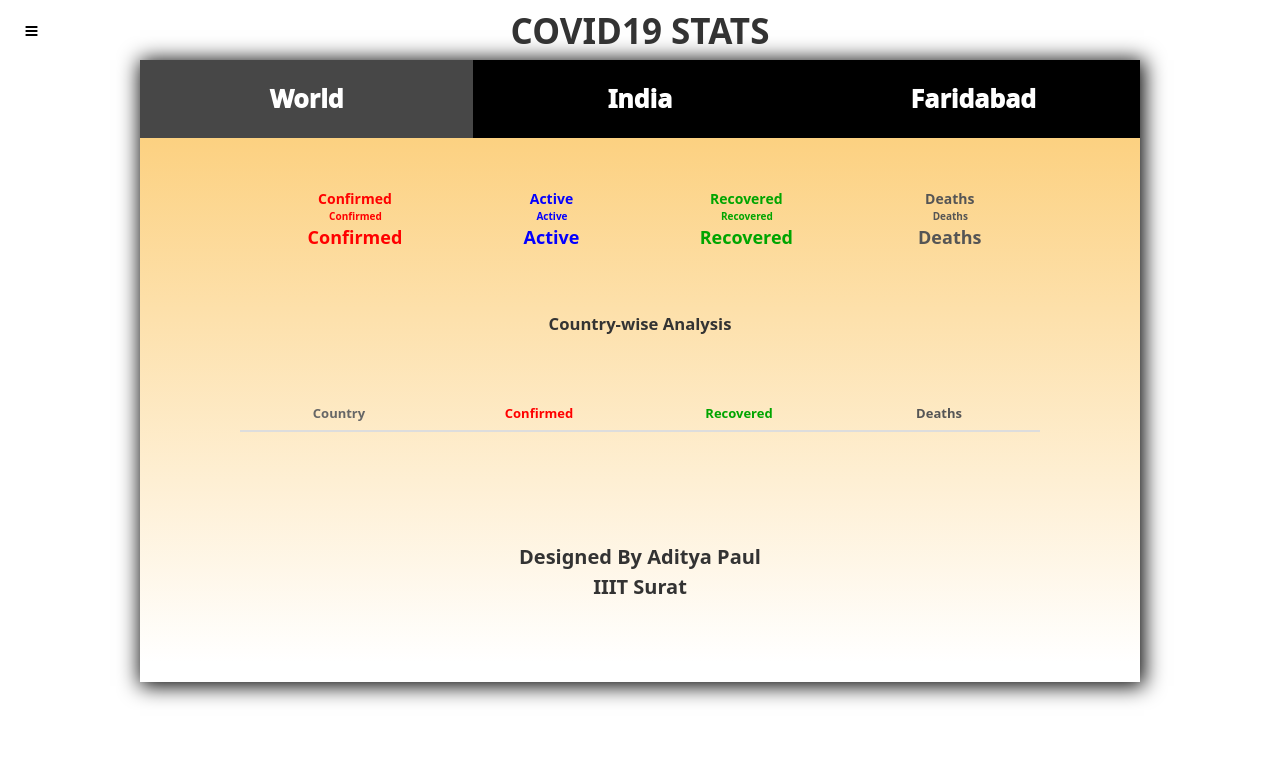
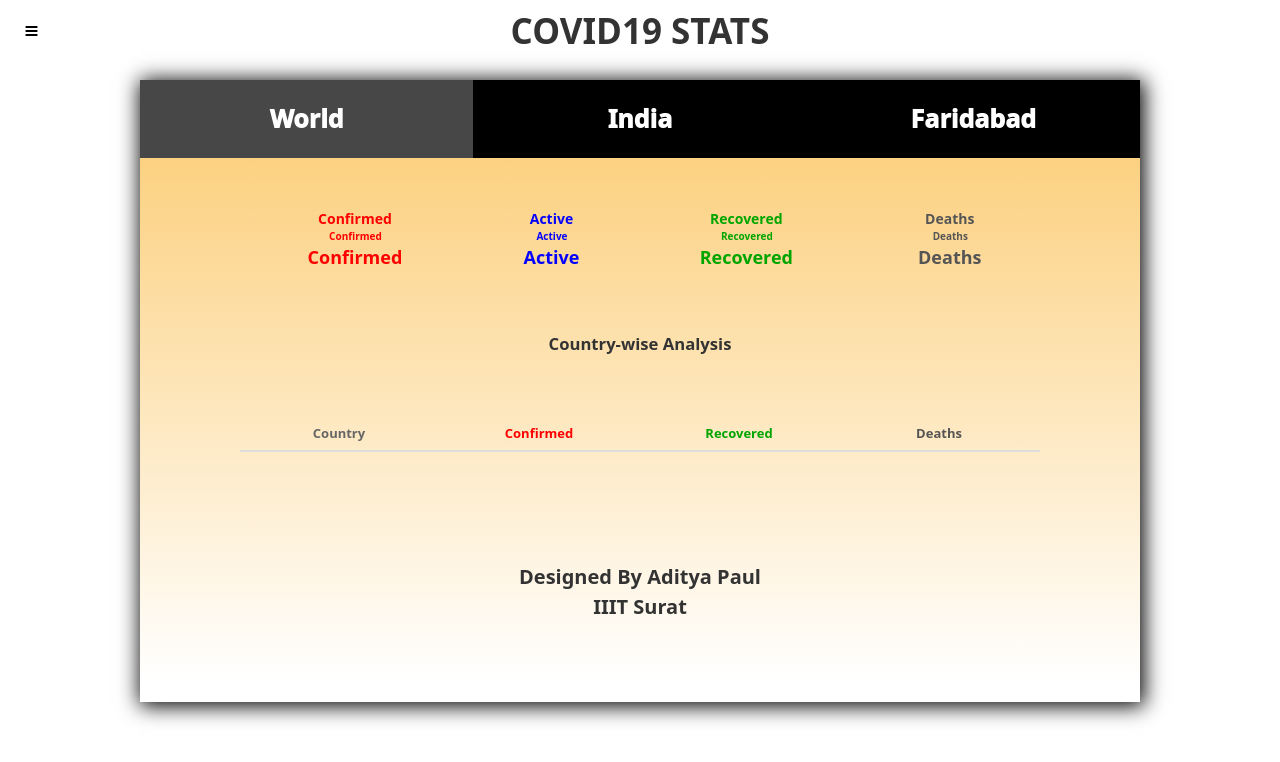
Before and after one commit to adityapaul18/cov19-dashboard, a PHP site: page / in a window 1280 px wide. Shown: the top 762 px of the page. Run offline with PHP 8.4, Linux system fonts and the light colour scheme; lists and menus that the app fills with data are empty; some libraries are stand-ins or nearby versions.

Commit message:
Update index.css

```diff
--- a/index.css
+++ b/index.css
@@ -6,7 +6,7 @@
 
 @media (min-width :900px){
     #cont{
-        /* padding-top: 20px; */
+        margin-top: 20px;
         padding-bottom: 20px;
         box-shadow: 2px 2px 20px 2px rgb(0, 0, 0);
     }
```
